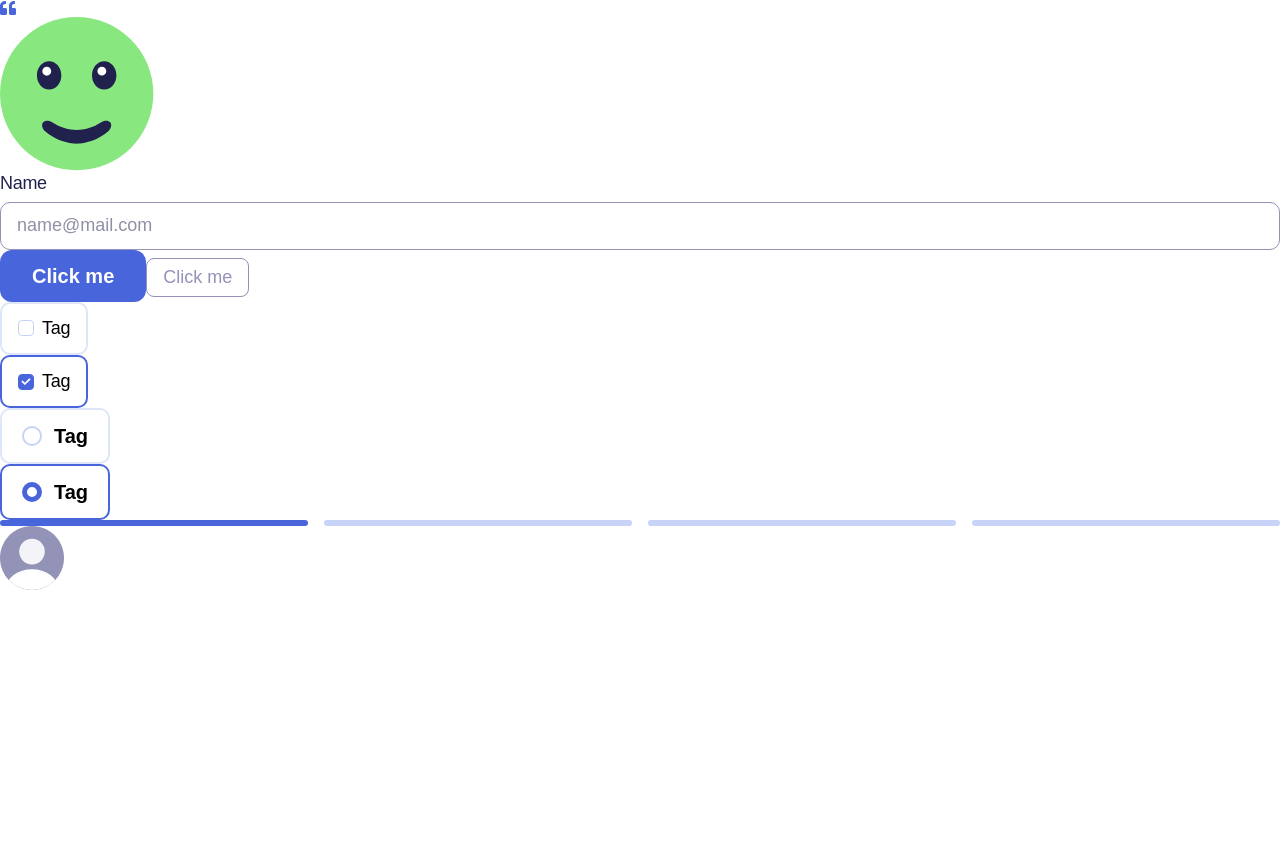
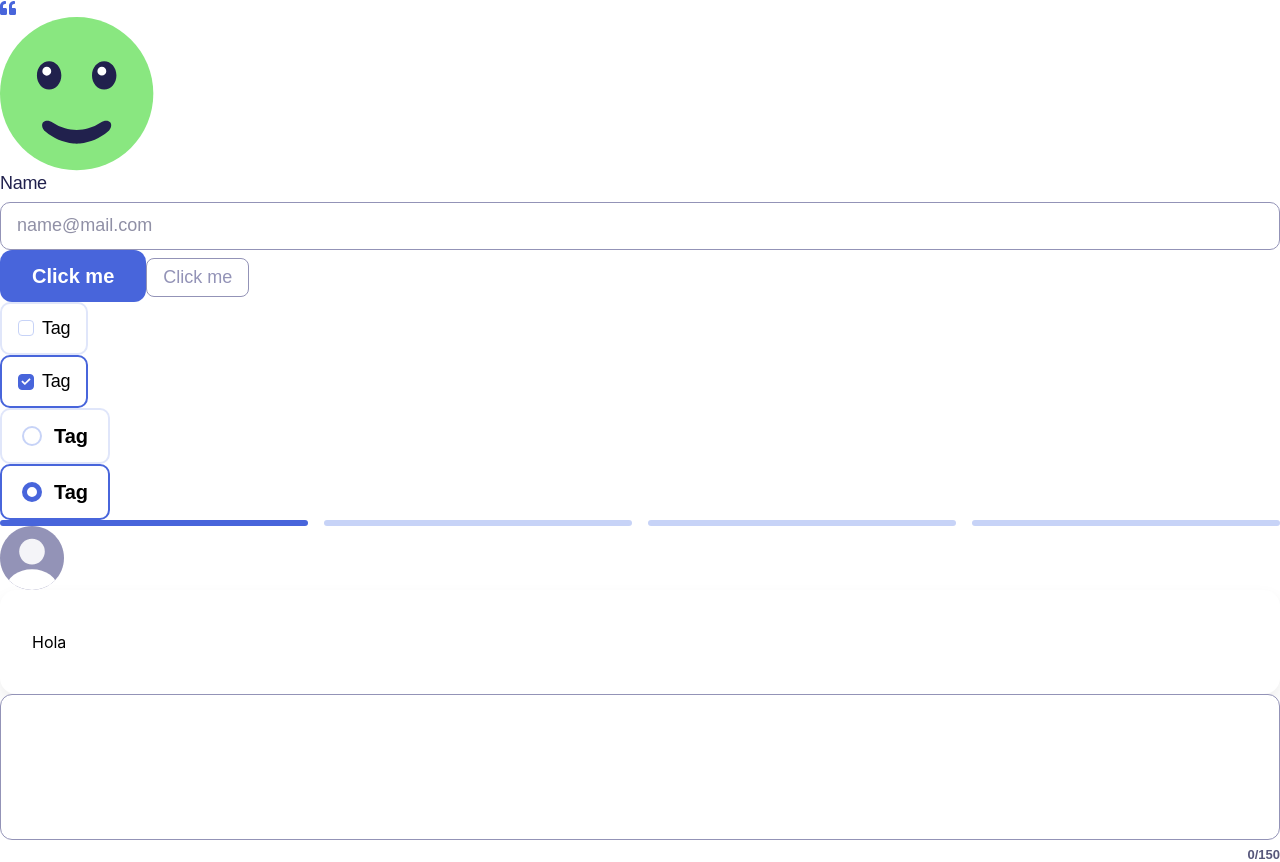
Before and after one commit to paladinescamila/Mood-Tracking-App, a React (Vite) app: page / in a window 1280 px wide. Before the commit the page ends 800 px from the top, so only its background shows below. Built offline with nearby package versions, Linux system fonts and the light colour scheme; a web font is replaced by a local one.

Commit message:
Add other atomic components

```diff
--- a/src/App.tsx
+++ b/src/App.tsx
@@ -5,7 +5,9 @@ import MoodIcon from '@/components/atoms/MoodIcon';
 import ProfilePicture from '@/components/atoms/ProfilePicture';
 import StepsProgress from '@/components/atoms/StepsProgress';
 import Tag from '@/components/atoms/Tag';
+import Card from '@/components/atoms/Card';
 import './index.css';
+import TextArea from './components/atoms/TextArea';
 
 function App() {
 	return (
@@ -23,6 +25,8 @@ function App() {
 			<Tag name='Tag' size='normal' checkStyle='circle' checked />
 			<StepsProgress progress={1} total={4} />
 			<ProfilePicture />
+			<Card>Hola</Card>
+			<TextArea value='' onChange={() => {}} aria-placeholder='Today I felt...' limit={150} />
 		</>
 	);
 }
--- /dev/null
+++ b/src/components/atoms/Card.tsx
@@ -0,0 +1,14 @@
+interface CardProps extends React.HTMLAttributes<HTMLDivElement> {
+	children: React.ReactNode;
+	className?: string;
+}
+
+export default function Card({children, className, ...props}: CardProps) {
+	return (
+		<div
+			className={`px-4 md:px-8 py-10 rounded-2xl bg-neutral-0 custom-shadow ${className}`}
+			{...props}>
+			{children}
+		</div>
+	);
+}
--- /dev/null
+++ b/src/components/atoms/TextArea.tsx
@@ -0,0 +1,28 @@
+interface TextAreaProps extends Omit<
+	React.TextareaHTMLAttributes<HTMLTextAreaElement>,
+	'onChange' | 'value'
+> {
+	value: string;
+	onChange: (value: string) => void;
+	className?: string;
+	limit?: number;
+}
+
+export default function TextArea({value, onChange, className, limit, ...props}: TextAreaProps) {
+	return (
+		<div className='flex flex-col gap-2'>
+			<textarea
+				className={`bg-neutral-0 px-4 py-3 rounded-xl custom-outline border border-neutral-300 hover:border-neutral-600 resize-none ${className}`}
+				{...props}
+				value={value}
+				onChange={(e) => onChange(e.target.value)}
+				rows={5}
+			/>
+			{limit ? (
+				<p className='text-preset-8 text-neutral-600 self-end'>
+					{value.length}/{limit}
+				</p>
+			) : null}
+		</div>
+	);
+}
--- /dev/null
+++ b/src/components/atoms/Window.tsx
@@ -0,0 +1,19 @@
+import {createPortal} from 'react-dom';
+
+interface WindowProps extends React.HTMLAttributes<HTMLDivElement> {
+	children: React.ReactNode;
+	className?: string;
+}
+
+export default function Window({children, className, ...props}: WindowProps) {
+	return createPortal(
+		<div className='flex items-center justify-center absolute inset-0 bg-neutral-900/70'>
+			<div
+				className={`custom-gradient rounded-2xl px-5 py-8 md:px-10 md:py-12 w-full md:max-w-150 ${className}`}
+				{...props}>
+				{children}
+			</div>
+		</div>,
+		document.body,
+	);
+}
--- a/src/index.css
+++ b/src/index.css
@@ -29,6 +29,10 @@
 
 @utility custom-outline {
 	@apply focus:outline-2 outline-offset-3 outline-blue-600;
+}
+
+@utility custom-shadow {
+	box-shadow: 0px 8px 16px rgba(32, 37, 41, 0.08);
 }
 
 @utility text-preset-1 {
```
